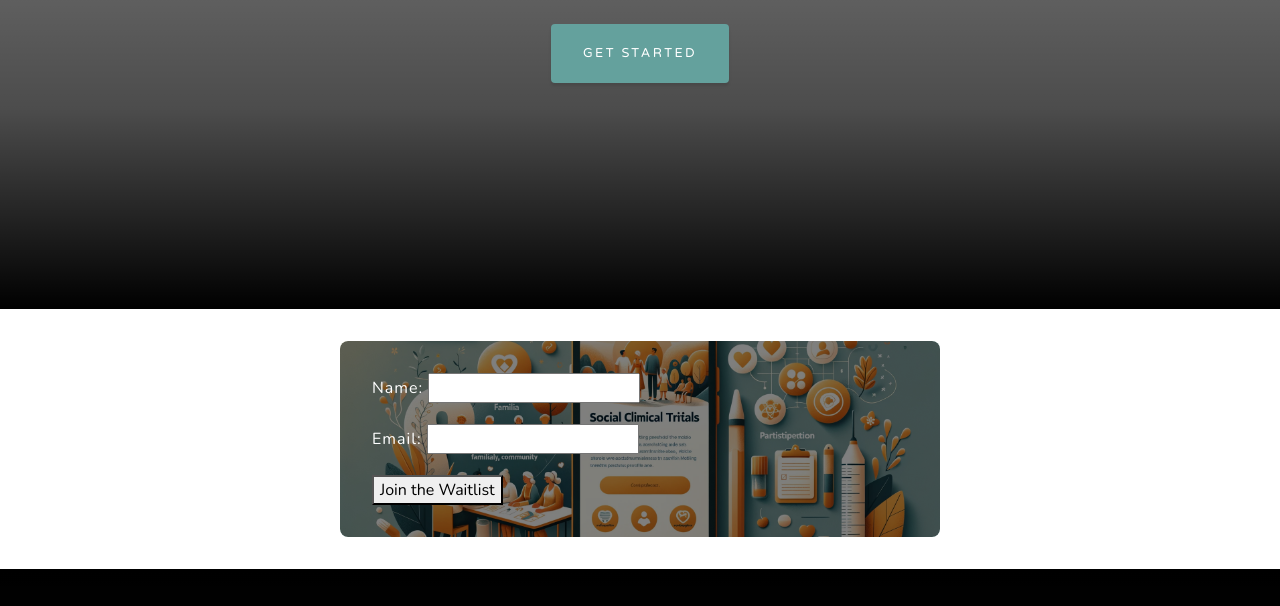
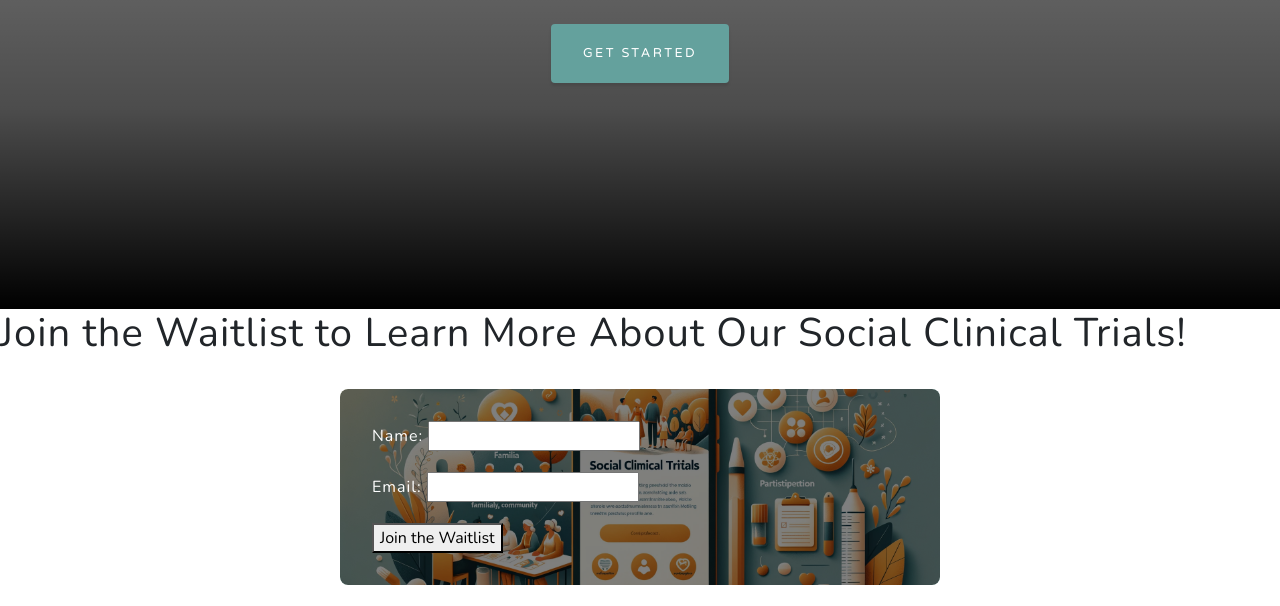
Before and after one commit to ofTarradiddle/oftarradiddle.github.io, a plain HTML site: page index.html in a window 1280 px wide. Shown: the part 491-1097 px from the top of the page. Drawn offline with nearby package versions, Linux system fonts and the light colour scheme; files whose address does not match are found by name.

Commit message:
Update index.html

```diff
--- a/index.html
+++ b/index.html
@@ -55,7 +55,9 @@
                 </div>
             </div>
         </header>
-
+<header class="header-section">
+    <h1>Join the Waitlist to Learn More About Our Social Clinical Trials!</h1>
+</header>
  <section id="signup" class="signup-section">
             <form action="https://formspree.io/f/mpzvjenw" method="POST" class="signup-form">
                 <div class="form-group">
```
